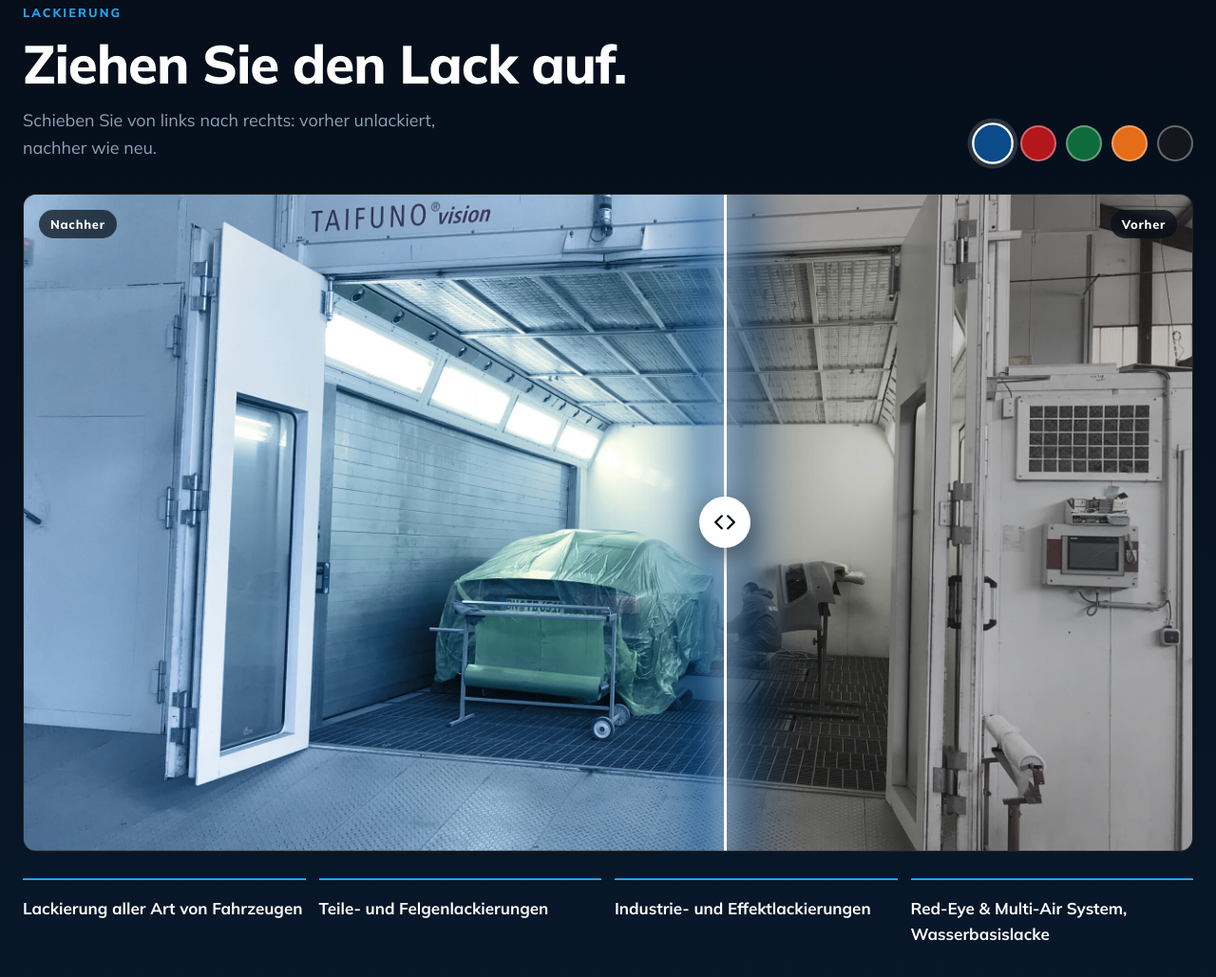
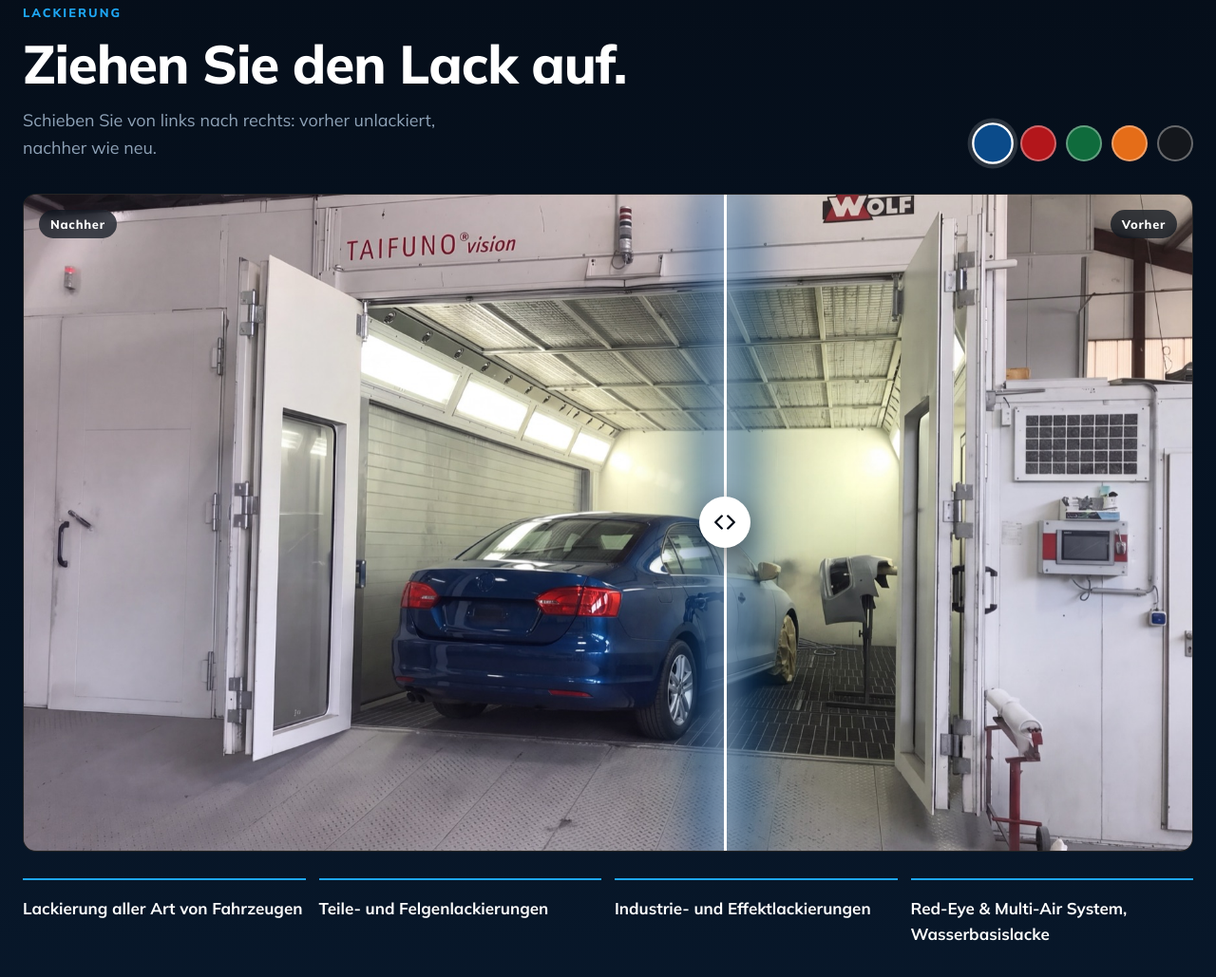
Before and after one commit to Engelstraenen/carservice-tan-demo, a plain HTML site: page neu/index.html in a window 1280 px wide. Shown: the part 1815-2844 px from the top of the page at 95% size. Drawn offline with Linux system fonts and the light colour scheme.

Commit message:
Neue Seite: Lackier-Schieber mit echten Vorher/Nachher-Bildern und Farbwahl
Co-Authored-By: Claude Fable 5.2 <noreply@anthropic.com>

```diff
--- a/neu/app.js
+++ b/neu/app.js
@@ -59,10 +59,10 @@ $('#rows').addEventListener('mousemove', e => { peek.style.left = Math.min(e.cli
 /* ---------- Lackier-Schieber ---------- */
 (() => {
   const ba = $('#ba'), range = $('#baRange'), cv = $('#baMist'), ctx = cv.getContext('2d');
-  const COLORS = [['Blau', '#0b4b8a', 0], ['Rot', '#b3161b', 150], ['Grün', '#0f6b3c', -70], ['Orange', '#e56d18', 175], ['Schwarz', '#14171c', 0]];
+  const COLORS = [['Blau', '#0b4b8a', 'none'], ['Rot', '#b3161b', 'hue-rotate(142deg) saturate(1.9) brightness(1.12)'], ['Grün', '#0f6b3c', 'hue-rotate(-72deg) saturate(.9)'], ['Orange', '#e56d18', 'hue-rotate(172deg) saturate(1.5) brightness(1.55)'], ['Schwarz', '#14171c', 'saturate(0) brightness(.38) contrast(1.25)']];
   let pos = 8, last = 8, parts = [], raf, paint = COLORS[0][1], touched = false;
   $('#swatches').innerHTML = COLORS.map((c, i) => `<button style="background:${c[1]}" aria-label="${c[0]}" data-i="${i}"${i ? '' : ' class="is-on"'}></button>`).join('');
-  $('#swatches').addEventListener('click', e => { const b = e.target.closest('button'); if (!b) return; const c = COLORS[b.dataset.i]; paint = c[1]; ba.style.setProperty('--paint', c[1]); ba.style.setProperty('--hue', c[2] + 'deg'); [...$('#swatches').children].forEach(x => x.classList.toggle('is-on', x === b)); burst(40); });
+  $('#swatches').addEventListener('click', e => { const b = e.target.closest('button'); if (!b) return; const c = COLORS[b.dataset.i]; paint = c[1]; ba.style.setProperty('--paint', c[1]); ba.style.setProperty('--tint', c[2]); [...$('#swatches').children].forEach(x => x.classList.toggle('is-on', x === b)); burst(40); });
   const size = () => { const r = ba.getBoundingClientRect(); cv.width = r.width; cv.height = r.height; };
   addEventListener('resize', size); size();
   const burst = n => { if (reduce) return; const x = cv.width * pos / 100; for (let i = 0; i < n; i++) parts.push({ x: x + (Math.random() - .3) * 14, y: Math.random() * cv.height, vx: 1 + Math.random() * 3.5, vy: (Math.random() - .5) * 1.2, r: 2 + Math.random() * 16, a: .28 + Math.random() * .3 }); if (!raf) raf = requestAnimationFrame(draw); };
@@ -81,7 +81,7 @@ $('#rows').addEventListener('mousemove', e => { peek.style.left = Math.min(e.cli
     requestAnimationFrame(run);
   }, { threshold: .45 }).observe(ba);
   // echte Vorher/Nachher-Bilder verwenden, sobald sie da sind
-  if (MEDIA.lack) { ba.classList.add('ba--real'); ba.querySelector('.ba__before').src = src('lack-vorher'); $('#baAfter img').src = src('lack-nachher'); }
+  if (MEDIA.lack) { ba.classList.add('ba--real'); const set2 = (el, n) => { el.srcset = `${src(n + '-1800')} 1800w, ${src(n)} 3840w`; el.sizes = '(max-width: 1328px) 100vw, 1280px'; el.src = src(n); }; set2(ba.querySelector('.ba__before'), 'lack-vorher'); ba.querySelectorAll('#baAfter img').forEach(i => set2(i, 'lack-nachher')); }
 })();
 
 /* ---------- Kopfzeile, Menü, Einblenden, Zähler ---------- */
--- a/neu/data.js
+++ b/neu/data.js
@@ -1,5 +1,5 @@
 // Fertige Medien hier eintragen: Videos als assets/video/<name>.mp4, Schieber-Bilder als assets/img/lack-vorher.jpg + lack-nachher.jpg
-const MEDIA = { videos: ['hero-tor'], lack: false };
+const MEDIA = { videos: ['hero-tor'], lack: true };
 const ul = a => '<ul>' + a.map(x => `<li>${x}</li>`).join('') + '</ul>';
 const SERVICES = [
   { t: 'Lackiererei', img: 'lack1', html: '<p><b>Autolackier-Meisterfachbetrieb.</b> Haben Sie Lackschäden bemerkt oder hatten Sie einen Unfall? Die Tan GmbH erstellt Ihnen ein kostenloses und unverbindliches Angebot und steht Ihnen mit kompetenter Beratung zur Seite.</p>' + ul(['Lackierung aller Art von Fahrzeugen', 'Teile-Lackierungen', 'Industrie-Lackierungen', 'Felgen-Lackierungen', 'Lackierung von mobilen Objekten', 'Effekt-Lackierungen']) },
--- a/neu/index.html
+++ b/neu/index.html
@@ -8,7 +8,7 @@
 <meta name="description" content="Tan GmbH, Lackiermeisterfachbetrieb in Düsseldorf: Lackiererei, Karosserie, Smart Repair, Felgenreparatur und Fahrzeugaufbereitung auf 3000 qm.">
 <link rel="preload" href="assets/fonts/mulish.woff2" as="font" type="font/woff2" crossorigin>
 <link rel="preload" href="assets/img/aussen.jpg" as="image">
-<link rel="stylesheet" href="style.css">
+<link rel="stylesheet" href="style.css?v=5">
 </head>
 <body>
 <a class="skip" href="#main">Zum Inhalt</a>
@@ -66,8 +66,8 @@
       <div class="swatches" id="swatches" role="group" aria-label="Neue Farbe wählen"></div>
     </div>
     <div class="ba" id="ba">
-      <img class="ba__before" src="assets/img/kabine.jpg" alt="Fahrzeug vor der Lackierung in unserer Lackierkabine" width="2560" height="1920" loading="lazy">
-      <div class="ba__after" id="baAfter"><img src="assets/img/kabine.jpg" alt="Fahrzeug nach der Lackierung" width="2560" height="1920" loading="lazy"></div>
+      <img class="ba__before" src="assets/img/lack-vorher-1800.jpg" alt="Fahrzeug vor der Lackierung in unserer Lackierkabine" width="1800" height="1005" loading="lazy">
+      <div class="ba__after" id="baAfter"><img src="assets/img/kabine.jpg" alt="Fahrzeug nach der Lackierung" width="2560" height="1920" loading="lazy"><img class="ba__tint" alt="" aria-hidden="true"></div>
       <canvas class="ba__mist" id="baMist" aria-hidden="true"></canvas>
       <span class="ba__tag ba__tag--l">Nachher</span>
       <span class="ba__tag ba__tag--r">Vorher</span>
@@ -156,7 +156,7 @@
   <div class="sheet__body"><h3 id="sheetTitle"></h3><div id="sheetText"></div><a class="btn btn--pri" href="tel:+4921198911188">Anrufen und Termin vereinbaren</a></div>
 </dialog>
 
-<script src="data.js"></script>
-<script src="app.js"></script>
+<script src="data.js?v=5"></script>
+<script src="app.js?v=5"></script>
 </body>
 </html>
--- a/neu/style.css
+++ b/neu/style.css
@@ -81,7 +81,8 @@ a{color:var(--cy)}
 .ba__after::after{content:"";position:absolute;inset:0;background:var(--paint);mix-blend-mode:color;opacity:.55}
 .ba--real .ba__before{filter:none}
 .ba--real .ba__after::after{display:none}
-.ba--real .ba__after img{filter:hue-rotate(var(--hue,0deg))}
+.ba__tint{display:none}
+.ba--real .ba__tint{display:block;filter:var(--tint,none);-webkit-mask:url(assets/img/lack-maske.png) center/cover no-repeat;mask:url(assets/img/lack-maske.png) center/cover no-repeat;transition:filter .5s}
 .ba__mist{position:absolute;inset:0;width:100%;height:100%;pointer-events:none}
 .ba__bar{position:absolute;top:0;bottom:0;left:var(--pos);width:3px;margin-left:-1.5px;background:#fff;box-shadow:0 0 24px 6px rgba(255,255,255,.55),0 0 60px 20px var(--paint);pointer-events:none}
 .ba__knob{position:absolute;top:50%;left:50%;width:54px;height:54px;margin:-27px;border-radius:50%;background:#fff;color:var(--bg);display:grid;place-items:center;box-shadow:0 10px 30px rgba(0,0,0,.5)}
```
Also changed, not shown: neu/assets/img/lack-maske.png (added), neu/assets/img/lack-nachher-1800.jpg (added), neu/assets/img/lack-nachher.jpg (added), neu/assets/img/lack-vorher-1800.jpg (added), 1 other file.
